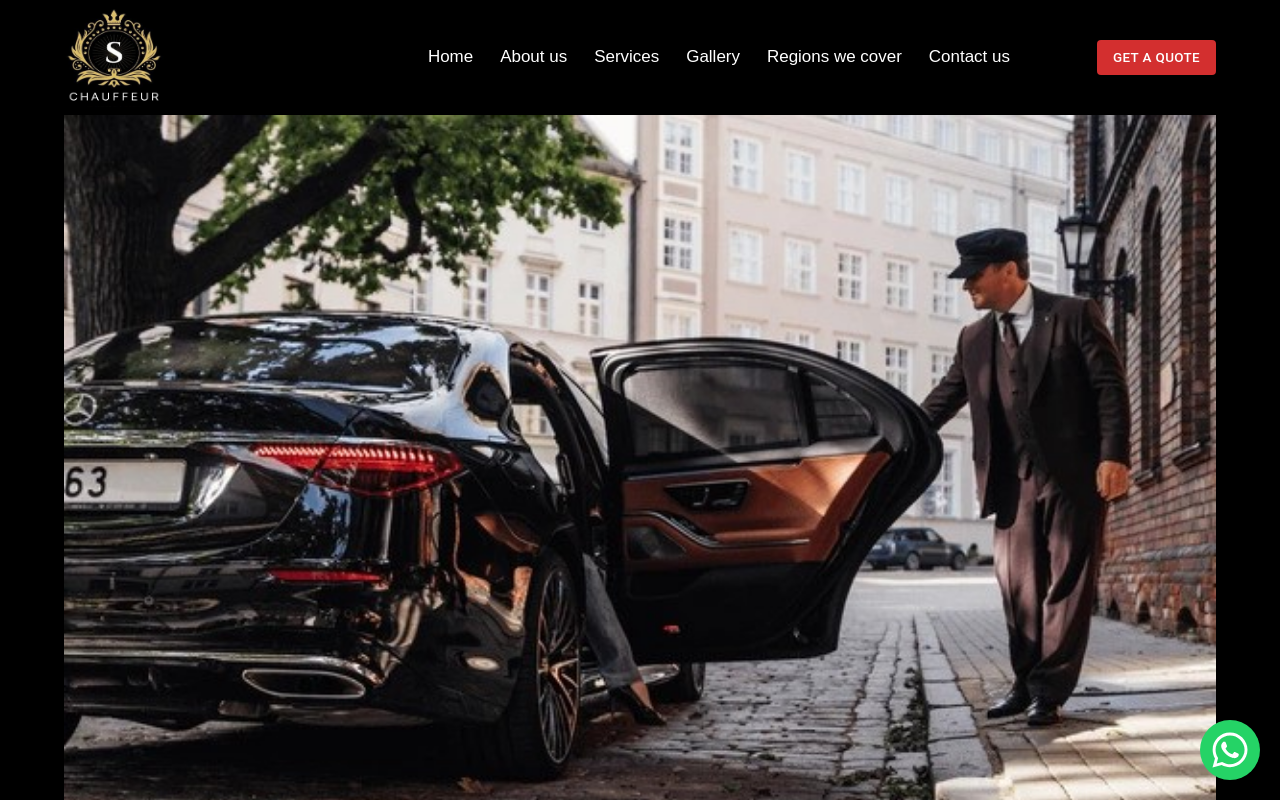
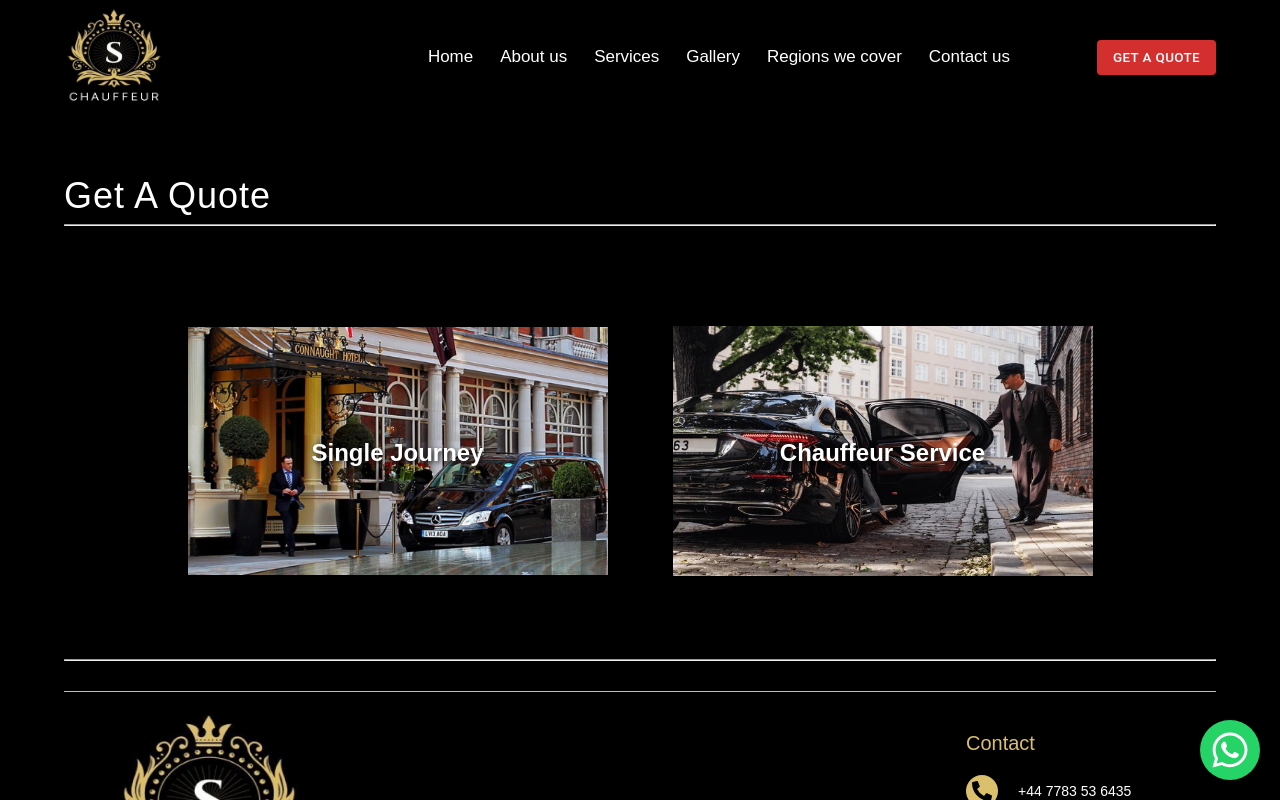
Before and after one commit to hammadlodhi/chauffers-web, a Next.js app: page /get-a-quote in a window 1280 px wide. Shown: the top 800 px of the page. Built offline with nearby package versions, Linux system fonts and the light colour scheme.

Commit message:
get a quote image change

```diff
--- a/src/components/AppComponents/GetAQuote/GetAQuote.scss
+++ b/src/components/AppComponents/GetAQuote/GetAQuote.scss
@@ -79,5 +79,8 @@
         width: 300px;
       }
     }
+    &__img2 {
+      height: 178px;
+    }
   }
 }
--- a/src/components/AppComponents/GetAQuote/GetAQuote.tsx
+++ b/src/components/AppComponents/GetAQuote/GetAQuote.tsx
@@ -10,14 +10,14 @@ const GetAQuote = () => {
   const router = useRouter();
   return (
     <div className="layout-width get-a-quote">
-      <div>
+      {/* <div>
         <img
           width={1200}
           src={cover}
           alt=""
           className="get-a-quote__responsive-image"
         />
-      </div>
+      </div> */}
       <h1 className="regions mg-t-15 white">Get A Quote</h1>
       <hr />
       <div className="get-a-quote__img">
@@ -46,7 +46,7 @@ const GetAQuote = () => {
           >
             <img
               // width={420}
-              src={car10}
+              src={cover}
               alt=""
               className="get-a-quote__img2 get-a-quote__images"
             />
```
